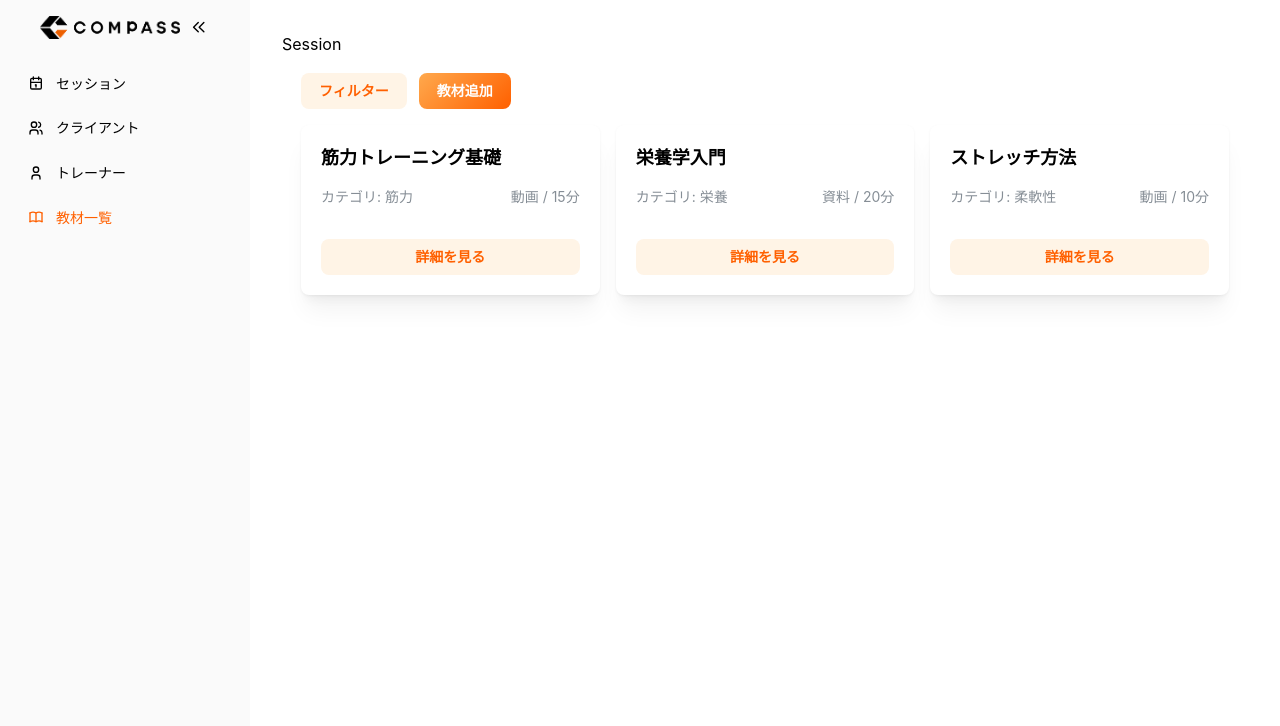
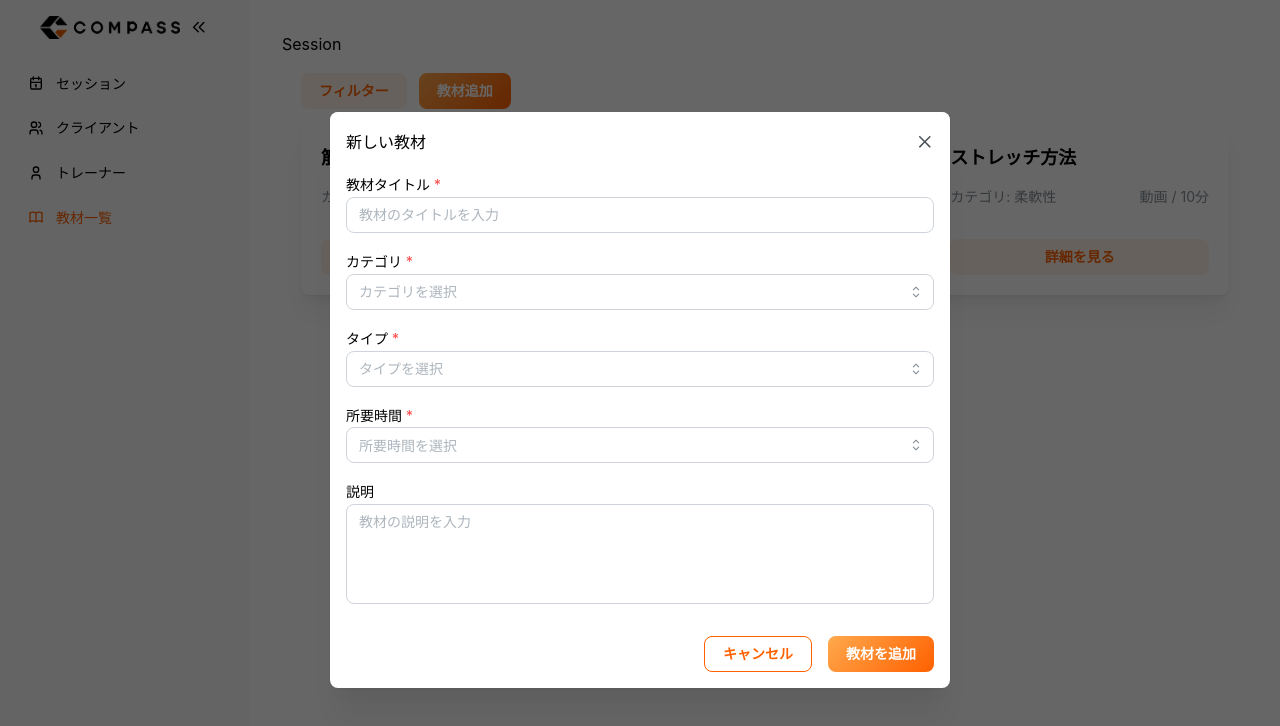
Before and after one commit to career-direction/compass-crm, a Next.js app: page /trainingMaterial in a window 1280 px wide. Both pictures are taken after a click on the button "教材追加". Shown: the top 726 px of the page. Built offline with nearby package versions, Linux system fonts and the light colour scheme; no server answers; what @urql/exchange-graphcache, urql would draw is missing.

Commit message:
add: NewTrainingMaterialModal

```diff
--- /dev/null
+++ b/src/features/trainingMaterial/components/NewTrainingMaterialModal.ui.tsx
@@ -0,0 +1,111 @@
+"use client";
+
+import { Group, Select, Stack, Textarea, TextInput } from "@mantine/core";
+import { useState } from "react";
+import { CPButton } from "@/components/ui/CPButton";
+
+type NewTrainingMaterialModalProps = {
+	onClose: () => void;
+};
+
+export const NewTrainingMaterialModal = ({
+	onClose,
+}: NewTrainingMaterialModalProps) => {
+	const [formData, setFormData] = useState({
+		title: "",
+		category: "",
+		type: "",
+		duration: "",
+		description: "",
+	});
+
+	const categoryOptions = [
+		{ value: "strength", label: "筋力" },
+		{ value: "nutrition", label: "栄養" },
+		{ value: "flexibility", label: "柔軟性" },
+		{ value: "cardio", label: "有酸素" },
+		{ value: "recovery", label: "リカバリー" },
+	];
+
+	const typeOptions = [
+		{ value: "video", label: "動画" },
+		{ value: "document", label: "資料" },
+		{ value: "audio", label: "音声" },
+	];
+
+	const durationOptions = [
+		{ value: "5", label: "5分" },
+		{ value: "10", label: "10分" },
+		{ value: "15", label: "15分" },
+		{ value: "20", label: "20分" },
+		{ value: "30", label: "30分" },
+		{ value: "60", label: "60分" },
+	];
+
+	const handleSubmit = () => {
+		console.log("教材データ:", formData);
+		onClose();
+	};
+
+	return (
+		<Stack gap="md">
+			<TextInput
+				label="教材タイトル"
+				placeholder="教材のタイトルを入力"
+				value={formData.title}
+				onChange={(event) =>
+					setFormData({ ...formData, title: event.currentTarget.value })
+				}
+				required
+			/>
+
+			<Select
+				label="カテゴリ"
+				placeholder="カテゴリを選択"
+				data={categoryOptions}
+				value={formData.category}
+				onChange={(value) =>
+					setFormData({ ...formData, category: value || "" })
+				}
+				required
+			/>
+
+			<Select
+				label="タイプ"
+				placeholder="タイプを選択"
+				data={typeOptions}
+				value={formData.type}
+				onChange={(value) => setFormData({ ...formData, type: value || "" })}
+				required
+			/>
+
+			<Select
+				label="所要時間"
+				placeholder="所要時間を選択"
+				data={durationOptions}
+				value={formData.duration}
+				onChange={(value) =>
+					setFormData({ ...formData, duration: value || "" })
+				}
+				required
+			/>
+
+			<Textarea
+				label="説明"
+				placeholder="教材の説明を入力"
+				rows={4}
+				value={formData.description}
+				onChange={(event) =>
+					setFormData({ ...formData, description: event.currentTarget.value })
+				}
+			/>
+
+			<Group justify="flex-end" mt="md">
+				<CPButton variant="outline" onClick={onClose}>
+					キャンセル
+				</CPButton>
+				<CPButton onClick={handleSubmit}>教材を追加</CPButton>
+			</Group>
+		</Stack>
+	);
+};
--- a/src/features/trainingMaterial/views/TrainingMaterialList.ui.tsx
+++ b/src/features/trainingMaterial/views/TrainingMaterialList.ui.tsx
@@ -1,16 +1,16 @@
 "use client";
 
-import { Group, SimpleGrid, Stack, Text, Title } from "@mantine/core";
+import { Group, Modal, SimpleGrid, Stack, Text, Title } from "@mantine/core";
+import { useDisclosure } from "@mantine/hooks";
 import { CPButton } from "@/components/ui/CPButton";
 import { CPCard } from "@/components/ui/CPCard";
+import { NewTrainingMaterialModal } from "../components/NewTrainingMaterialModal.ui";
 
 export const TrainingMaterialList = () => {
+	const [opened, { open, close }] = useDisclosure(false);
+
 	const handleFilterClick = () => {
 		console.log("フィルターボタンがクリックされました");
-	};
-
-	const handleAddClick = () => {
-		console.log("教材追加ボタンがクリックされました");
 	};
 
 	const handleDetailClick = () => {
@@ -48,7 +48,7 @@ export const TrainingMaterialList = () => {
 					<CPButton variant="light" size="sm" onClick={handleFilterClick}>
 						フィルター
 					</CPButton>
-					<CPButton size="sm" onClick={handleAddClick}>
+					<CPButton size="sm" onClick={open}>
 						教材追加
 					</CPButton>
 				</Group>
@@ -83,6 +83,11 @@ export const TrainingMaterialList = () => {
 					</CPCard>
 				))}
 			</SimpleGrid>
+
+			{/* 教材追加モーダル */}
+			<Modal opened={opened} onClose={close} title="新しい教材" centered size="lg">
+				<NewTrainingMaterialModal onClose={close} />
+			</Modal>
 		</>
 	);
 };
```
